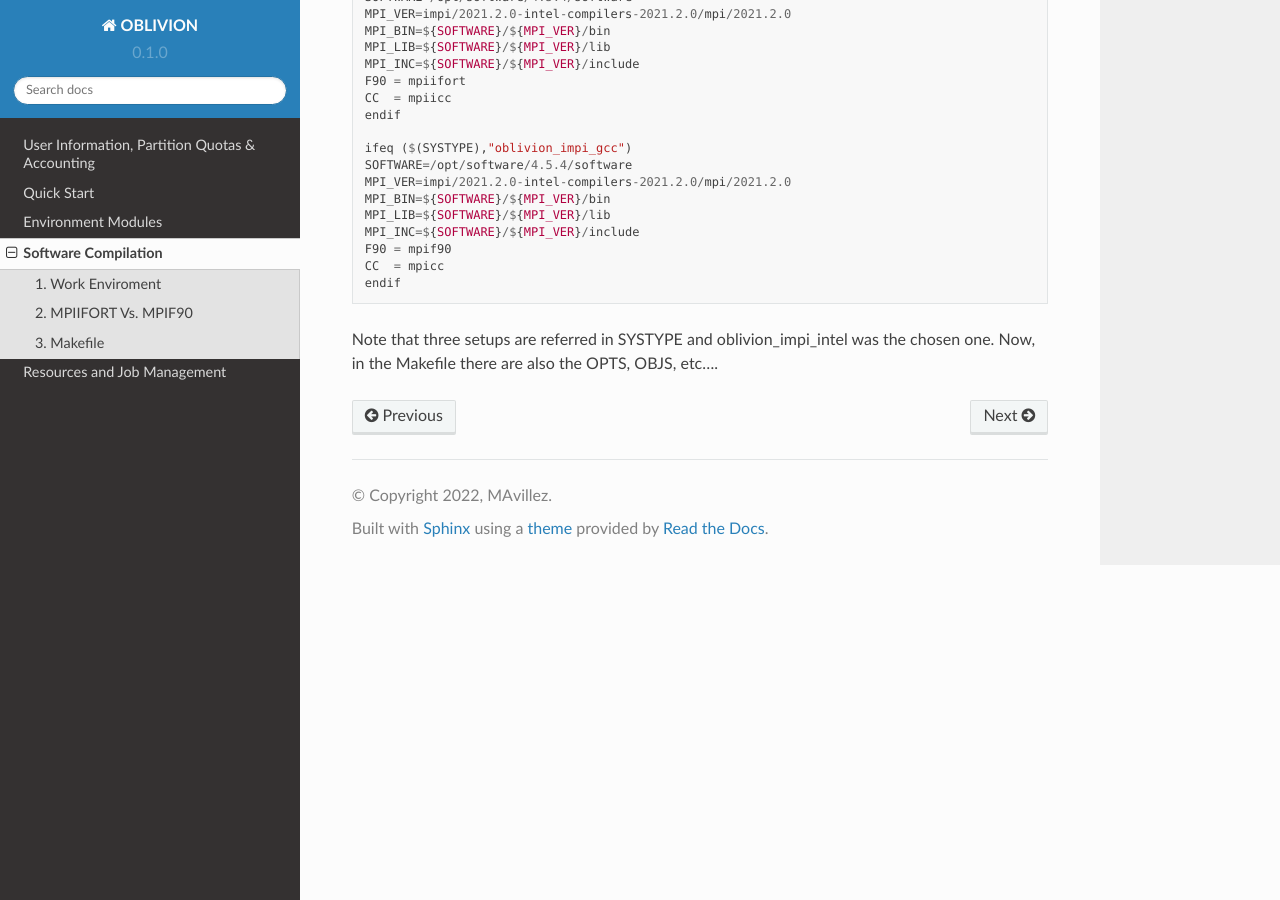
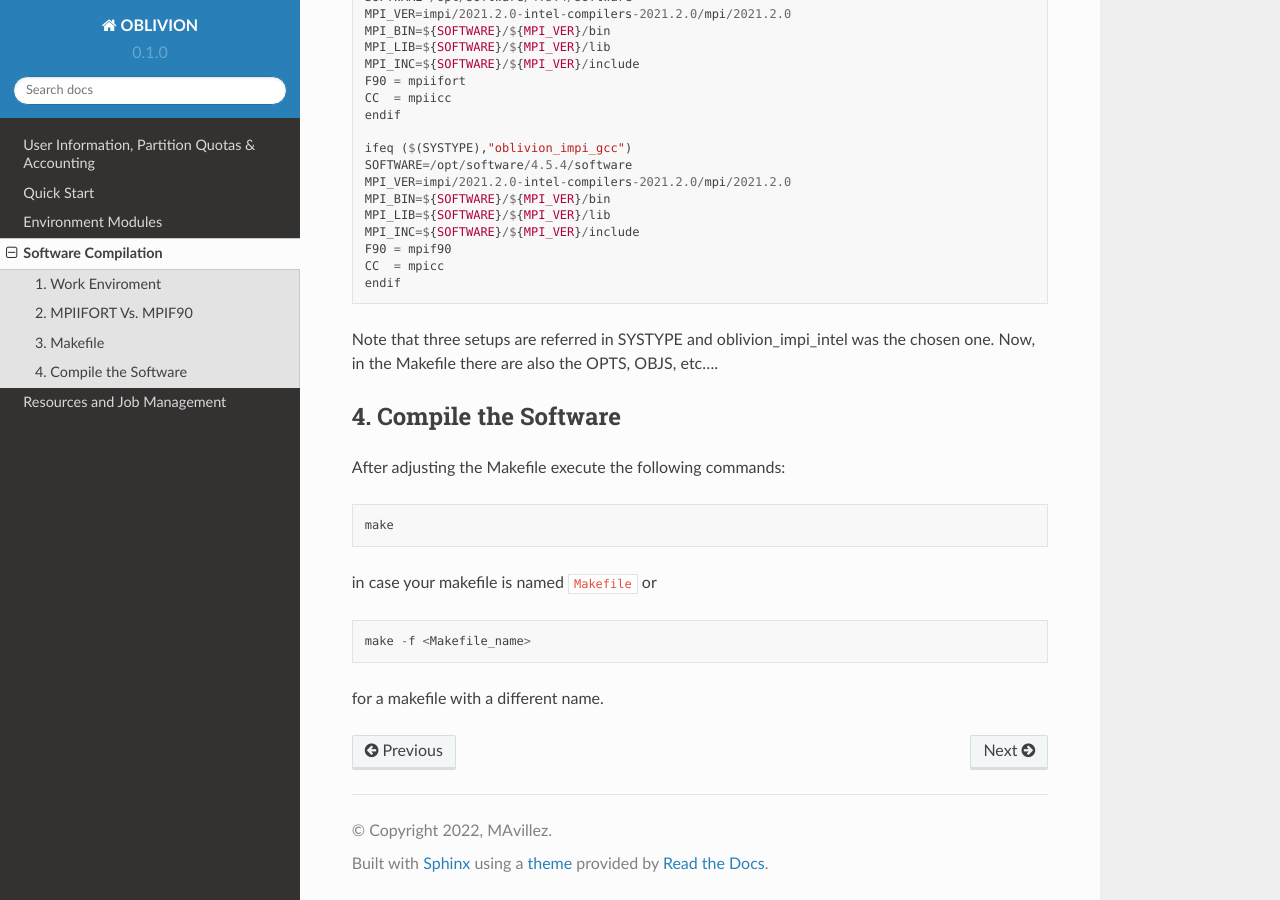
Before and after one commit to mavillez/Oblivion, a Sphinx documentation site: the page built from docs/source/software_compilation.rst, in a window 1280 px wide and 900 px high, scrolled down 3517 px. Built offline with Sphinx 7.4.7 and the Read the Docs theme 2.0.0, drawn with Linux system fonts in a browser that asks for light colours.

Commit message:
Update software_compilation.rst

```diff
--- a/docs/source/software_compilation.rst
+++ b/docs/source/software_compilation.rst
@@ -192,3 +192,20 @@ Here is an example for two setups in OBLIVION. In the header of the Makefile add
   endif
 
 Note that three setups are referred in SYSTYPE and oblivion_impi_intel was the chosen one. Now, in the Makefile there are also the OPTS, OBJS, etc....
+
+4. Compile the Software
+-----------------------
+
+After adjusting the Makefile execute the following commands:
+
+.. code-block:: julia
+
+   make
+
+in case your makefile is named ``Makefile`` or
+
+.. code-block:: julia
+
+   make -f <Makefile_name>
+
+for a makefile with a different name.
```
